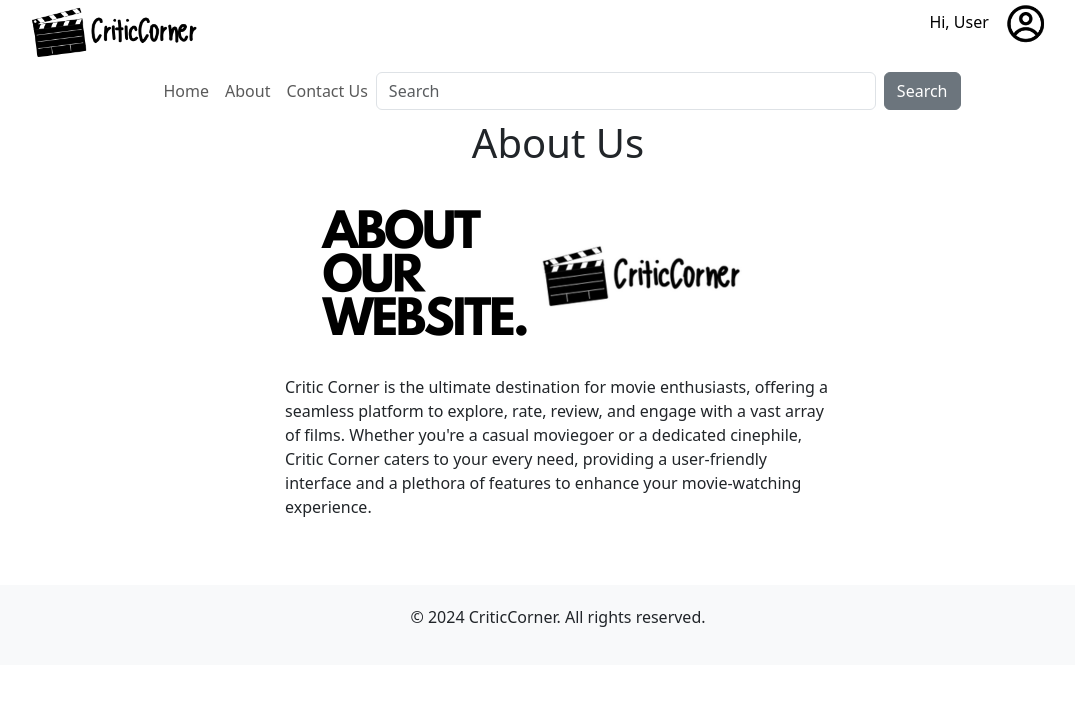
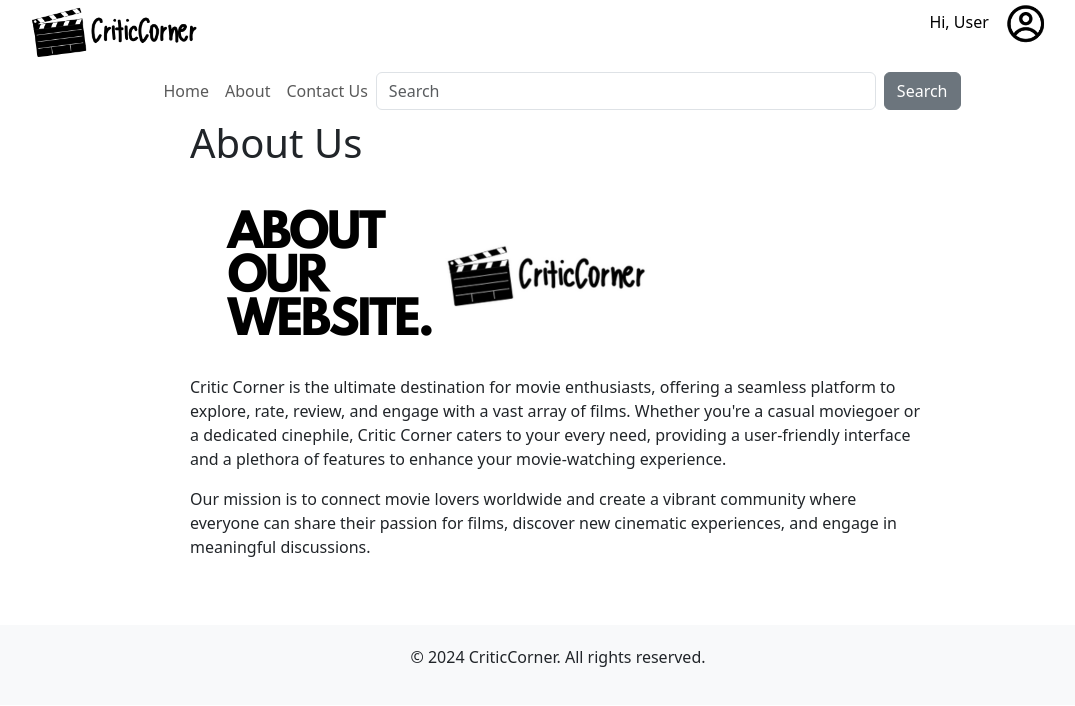
Before and after one commit to liuqingqing0312/critic_corner, a Django app: page /CriticCorner/about/ in a window 1280 px wide. Shown: the top 706 px of the page, without its empty margins (82-1157 px from the left). Run offline with Django 3.2, Linux system fonts and the light colour scheme; some libraries are stand-ins or nearby versions.

Commit message:
Update about.html

```diff
--- a/templates/CriticCorner/about.html
+++ b/templates/CriticCorner/about.html
@@ -2,17 +2,41 @@
 {% load staticfiles %}
 
 {% block title %}
-    About
+    About Us - Critic Corner
+{% endblock %}
+
+{% block extra_css %}
+    <style>
+        .about-section {
+            padding: 50px 0;
+            text-align: center;
+        }
+
+        .about-image {
+            max-width: 100%;
+            height: auto;
+            margin-bottom: 20px;
+        }
+
+        .about-text {
+            font-size: 18px;
+            line-height: 1.6;
+            color: #333;
+        }
+    </style>
 {% endblock %}
 
 {% block body_block %}
 <div class="container about-section">
     <div class="row justify-content-center">
-        <div class="col-md-6">
-            <h1 class="text-center">About Us</h1>
+        <div class="col-md-8">
+            <h1>About Us</h1>
             <img src="{% static 'about.png' %}" alt="About Image" class="img-fluid about-image">
             <p class="about-text">
                 Critic Corner is the ultimate destination for movie enthusiasts, offering a seamless platform to explore, rate, review, and engage with a vast array of films. Whether you're a casual moviegoer or a dedicated cinephile, Critic Corner caters to your every need, providing a user-friendly interface and a plethora of features to enhance your movie-watching experience.
+            </p>
+            <p class="about-text">
+                Our mission is to connect movie lovers worldwide and create a vibrant community where everyone can share their passion for films, discover new cinematic experiences, and engage in meaningful discussions.
             </p>
         </div>
     </div>
```
